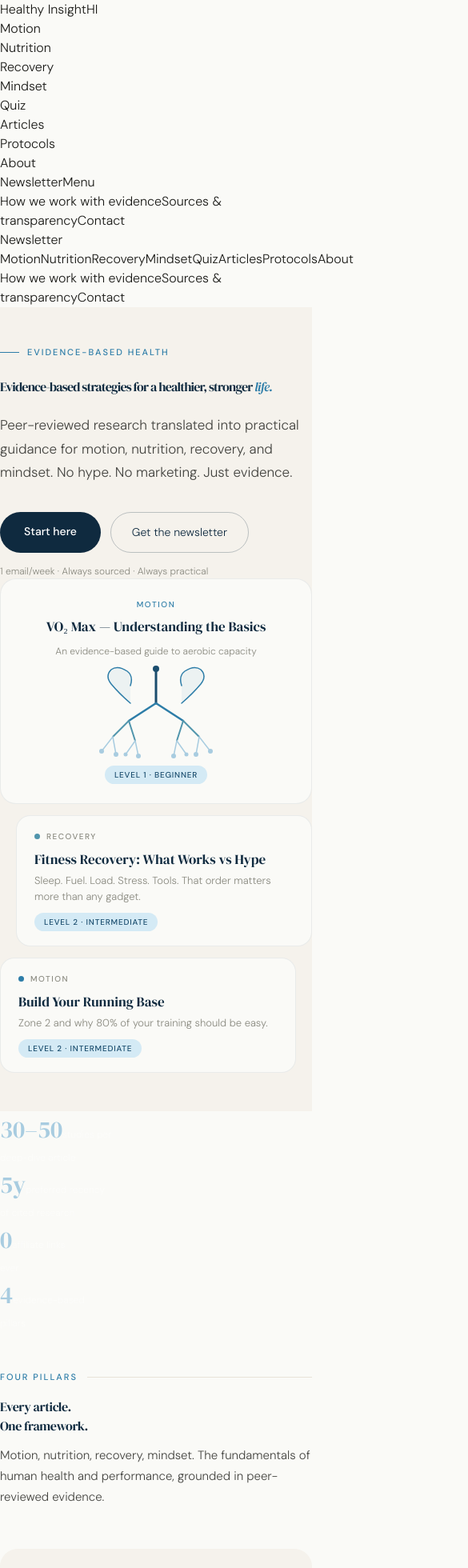
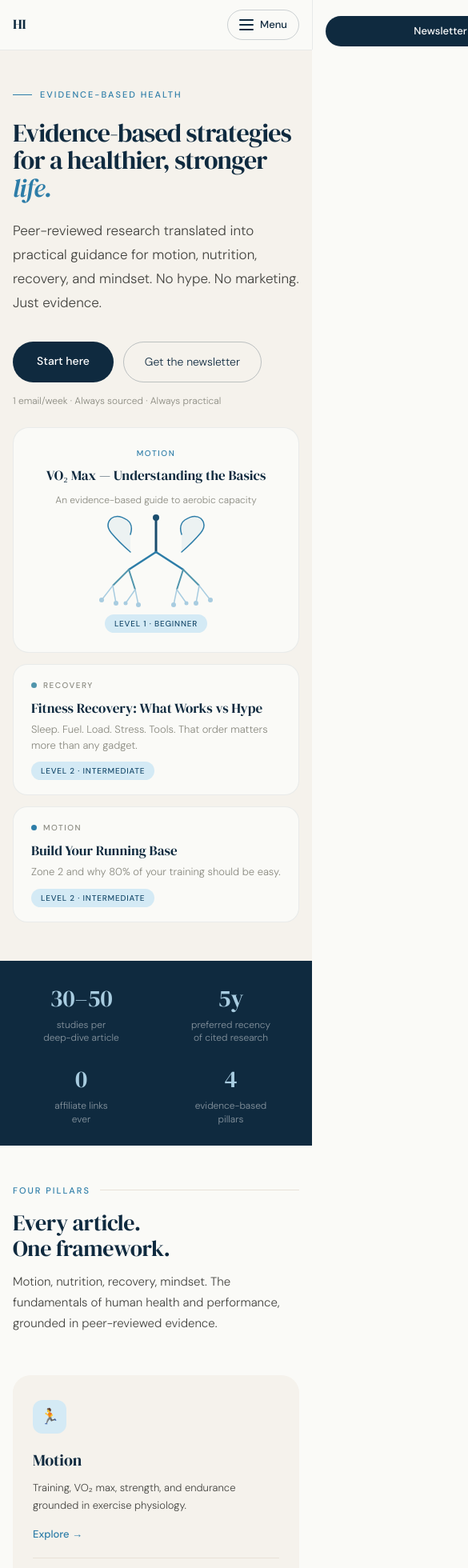
Before and after one commit to Healthyinsight/HIwebsite, a Next.js app: page / in a window 390 px wide. Shown: the top 1960 px of the page at 80% size, 585 px wide, since content can reach past the window. Built offline with nearby package versions, Linux system fonts and the light colour scheme.

Commit message:
fix(css): restore globals.css, add overflow:hidden to nav bar

```diff
--- a/src/styles/globals.css
+++ b/src/styles/globals.css
@@ -13,6 +13,13 @@
   --cream:      #F5F2EC;
   --warm:       #FAFAF7;
   --sand:       #E8E2D8;
+  --nav-breakpoint: 640px;
+}
+
+*,
+*::before,
+*::after {
+  box-sizing: border-box;
 }
 
 html {
@@ -21,11 +28,467 @@ html {
   color: #1A1A17;
   font-weight: 300;
   -webkit-font-smoothing: antialiased;
+  scroll-behavior: smooth;
 }
 
-html { scroll-behavior: smooth; }
+body {
+  font-size: clamp(15px, 2.8vw, 16px);
+  margin: 0;
+}
 
 ::selection {
   background: var(--sky);
   color: var(--navy);
 }
+
+/* —— Layout container —— */
+.container {
+  width: 100%;
+  max-width: 1180px;
+  margin-inline: auto;
+  padding-inline: clamp(16px, 4vw, 52px);
+}
+
+/* —— Typography helpers —— */
+.heading-hero {
+  font-size: clamp(2rem, 8vw, 3.25rem);
+  line-height: 1.08;
+}
+
+.heading-section {
+  font-size: clamp(1.75rem, 6vw, 2.25rem);
+  line-height: 1.15;
+}
+
+/* —— Responsive grids —— */
+.grid-hero {
+  display: grid;
+  gap: clamp(24px, 6vw, 64px);
+  align-items: center;
+}
+
+@media (min-width: 641px) {
+  .grid-hero {
+    grid-template-columns: 1fr 1fr;
+  }
+}
+
+.grid-pillars {
+  display: grid;
+  gap: 18px;
+  grid-template-columns: 1fr;
+}
+
+@media (min-width: 900px) {
+  .grid-pillars {
+    grid-template-columns: repeat(4, minmax(0, 1fr));
+  }
+}
+
+.grid-three {
+  display: grid;
+  gap: 20px;
+  grid-template-columns: 1fr;
+}
+
+@media (min-width: 641px) {
+  .grid-three {
+    grid-template-columns: repeat(3, minmax(0, 1fr));
+  }
+}
+
+.grid-articles-featured {
+  display: grid;
+  gap: 18px;
+  grid-template-columns: 1fr;
+  margin-bottom: 18px;
+}
+
+@media (min-width: 900px) {
+  .grid-articles-featured {
+    grid-template-columns: minmax(0, 1.5fr) minmax(0, 1fr);
+  }
+}
+
+.grid-two {
+  display: grid;
+  gap: clamp(28px, 6vw, 72px);
+  grid-template-columns: 1fr;
+  align-items: center;
+}
+
+@media (min-width: 641px) {
+  .grid-two {
+    grid-template-columns: 1fr 1fr;
+  }
+}
+
+.grid-two > * {
+  min-width: 0;
+}
+
+.grid-pillar-articles {
+  display: grid;
+  gap: 28px;
+  grid-template-columns: 1fr;
+}
+
+@media (min-width: 480px) {
+  .grid-pillar-articles {
+    grid-template-columns: repeat(auto-fill, minmax(min(100%, 280px), 1fr));
+  }
+}
+
+.section-heading-row {
+  display: flex;
+  justify-content: space-between;
+  align-items: flex-end;
+  flex-wrap: wrap;
+  gap: 16px;
+  margin-bottom: 40px;
+}
+
+.newsletter-expect-grid {
+  display: grid;
+  gap: 12px;
+  grid-template-columns: 1fr;
+}
+
+@media (min-width: 641px) {
+  .newsletter-expect-grid {
+    grid-template-columns: 1fr 1fr;
+  }
+}
+
+.newsletter-stats {
+  display: flex;
+  flex-wrap: wrap;
+  justify-content: center;
+  gap: clamp(24px, 8vw, 48px);
+}
+
+.newsletter-panel {
+  display: grid;
+  gap: clamp(32px, 6vw, 60px);
+  grid-template-columns: 1fr;
+  align-items: center;
+  width: 100%;
+  max-width: 900px;
+  margin-inline: auto;
+  background: var(--blue);
+  border-radius: 26px;
+  padding: clamp(28px, 6vw, 60px) clamp(20px, 5vw, 68px);
+}
+
+@media (min-width: 641px) {
+  .newsletter-panel {
+    grid-template-columns: 1fr 1fr;
+  }
+}
+
+/* Trust strip */
+.trust-strip {
+  background: var(--navy);
+  padding-inline: clamp(16px, 4vw, 52px);
+  padding-block: 24px;
+  display: grid;
+  grid-template-columns: repeat(2, minmax(0, 1fr));
+  gap: 20px 16px;
+  align-items: start;
+}
+
+.trust-strip__item {
+  display: flex;
+  flex-direction: column;
+  align-items: center;
+  gap: 3px;
+  text-align: center;
+  min-width: 0;
+}
+
+.trust-strip__sep {
+  display: none;
+}
+
+@media (min-width: 641px) {
+  .trust-strip {
+    display: flex;
+    flex-direction: row;
+    align-items: center;
+    gap: 0;
+    padding-block: 28px;
+  }
+
+  .trust-strip__item {
+    flex: 1;
+  }
+
+  .trust-strip__sep {
+    display: block;
+    width: 1px;
+    height: 36px;
+    flex-shrink: 0;
+    background: rgba(255, 255, 255, 0.1);
+  }
+}
+
+/* Hero illustration SVG */
+.hero-card svg {
+  max-width: 100%;
+  height: auto;
+}
+
+@media (max-width: 640px) {
+  .hero-card-shift {
+    margin-left: 0 !important;
+    margin-right: 0 !important;
+  }
+}
+
+/* —— Footer —— */
+.footer-grid {
+  display: grid;
+  gap: 32px;
+  grid-template-columns: 1fr;
+  margin-bottom: 44px;
+}
+
+@media (min-width: 900px) {
+  .footer-grid {
+    grid-template-columns: 2fr 1fr 1fr 1fr;
+    gap: 48px;
+  }
+}
+
+.footer-bottom {
+  display: flex;
+  flex-direction: column;
+  gap: 12px;
+  align-items: flex-start;
+  padding-top: 28px;
+  border-top: 1px solid var(--sand);
+}
+
+@media (min-width: 641px) {
+  .footer-bottom {
+    flex-direction: row;
+    justify-content: space-between;
+    align-items: center;
+  }
+}
+
+/* —— Site nav —— */
+.site-nav {
+  position: sticky;
+  top: 0;
+  z-index: 100;
+  background: rgba(250, 250, 247, 0.94);
+  backdrop-filter: blur(10px);
+  border-bottom: 1px solid rgba(15, 42, 63, 0.08);
+}
+
+.site-nav__bar {
+  display: flex;
+  align-items: center;
+  justify-content: space-between;
+  min-height: 62px;
+  gap: 12px;
+  overflow: hidden;
+}
+
+.site-nav__brand {
+  font-family: 'DM Serif Display', serif;
+  font-size: 19px;
+  color: #0f2a3f;
+  text-decoration: none;
+  letter-spacing: -0.2px;
+  flex-shrink: 0;
+}
+
+@media (max-width: 640px) {
+  .site-nav__brand {
+    font-size: 17px;
+  }
+}
+
+.nav-brand-short {
+  display: none;
+}
+
+.nav-brand-full {
+  display: inline;
+}
+
+@media (max-width: 640px) {
+  .nav-brand-full {
+    display: none;
+  }
+
+  .nav-brand-short {
+    display: inline;
+  }
+}
+
+.site-nav__links {
+  display: flex;
+  flex-wrap: wrap;
+  gap: 16px 24px;
+  list-style: none;
+  margin: 0;
+  padding: 0;
+  align-items: center;
+  justify-content: center;
+}
+
+.site-nav__links a {
+  font-size: 14px;
+  color: #444440;
+  text-decoration: none;
+  font-weight: 400;
+}
+
+.site-nav__cta {
+  background: #0f2a3f;
+  color: white;
+  border-radius: 100px;
+  padding: 9px 22px;
+  font-size: 13px;
+  font-weight: 500;
+  text-decoration: none;
+  flex-shrink: 0;
+}
+
+.site-nav__cta--drawer {
+  display: block;
+  text-align: center;
+  margin-bottom: 8px;
+}
+
+.site-nav__menu-btn {
+  display: none;
+  align-items: center;
+  gap: 8px;
+  padding: 8px 14px;
+  border: 1px solid rgba(15, 42, 63, 0.2);
+  border-radius: 100px;
+  background: transparent;
+  color: #0f2a3f;
+  font-size: 13px;
+  font-weight: 500;
+  font-family: inherit;
+  cursor: pointer;
+}
+
+.site-nav__menu-icon {
+  display: flex;
+  flex-direction: column;
+  gap: 4px;
+  width: 18px;
+}
+
+.site-nav__menu-icon span {
+  display: block;
+  height: 2px;
+  background: #0f2a3f;
+  border-radius: 1px;
+}
+
+.site-nav__secondary {
+  display: flex;
+  justify-content: flex-end;
+  gap: 28px;
+  padding-bottom: 8px;
+}
+
+.site-nav__secondary a {
+  font-size: 11px;
+  color: #8a8a80;
+  text-decoration: none;
+  letter-spacing: 0.2px;
+}
+
+@media (max-width: 640px) {
+  .site-nav__links,
+  .site-nav__cta--desktop,
+  .site-nav__secondary--desktop {
+    display: none !important;
+  }
+
+  .site-nav__menu-btn {
+    display: inline-flex;
+  }
+}
+
+@media (min-width: 641px) {
+  .site-nav__menu-btn,
+  .site-nav__backdrop,
+  .site-nav__drawer {
+    display: none !important;
+  }
+}
+
+.site-nav__backdrop {
+  position: fixed;
+  inset: 0;
+  z-index: 200;
+  background: rgba(15, 42, 63, 0.35);
+  opacity: 0;
+  pointer-events: none;
+  transition: opacity 0.2s ease;
+}
+
+.site-nav__backdrop.is-open {
+  opacity: 1;
+  pointer-events: auto;
+}
+
+.site-nav__drawer {
+  position: fixed;
+  top: 0;
+  right: 0;
+  z-index: 201;
+  height: 100%;
+  width: min(320px, 88vw);
+  background: rgba(250, 250, 247, 0.98);
+  backdrop-filter: blur(10px);
+  border-left: 1px solid rgba(15, 42, 63, 0.08);
+  padding: 20px clamp(16px, 4vw, 24px);
+  transform: translateX(100%);
+  transition: transform 0.2s ease;
+  overflow-y: auto;
+}
+
+.site-nav__drawer.is-open {
+  transform: translateX(0);
+}
+
+.site-nav__drawer-nav {
+  display: flex;
+  flex-direction: column;
+  gap: 0;
+  margin-top: 12px;
+}
+
+.site-nav__drawer-nav a {
+  display: block;
+  padding: 14px 0;
+  font-size: 15px;
+  color: #444440;
+  text-decoration: none;
+  font-weight: 400;
+  border-bottom: 1px solid var(--sand);
+}
+
+.site-nav__drawer-secondary {
+  margin-top: 24px;
+  padding-top: 16px;
+  border-top: 1px solid var(--sand);
+}
+
+.site-nav__drawer-secondary a {
+  display: block;
+  padding: 10px 0;
+  font-size: 12px;
+  color: #8a8a80;
+  text-decoration: none;
+}
```
